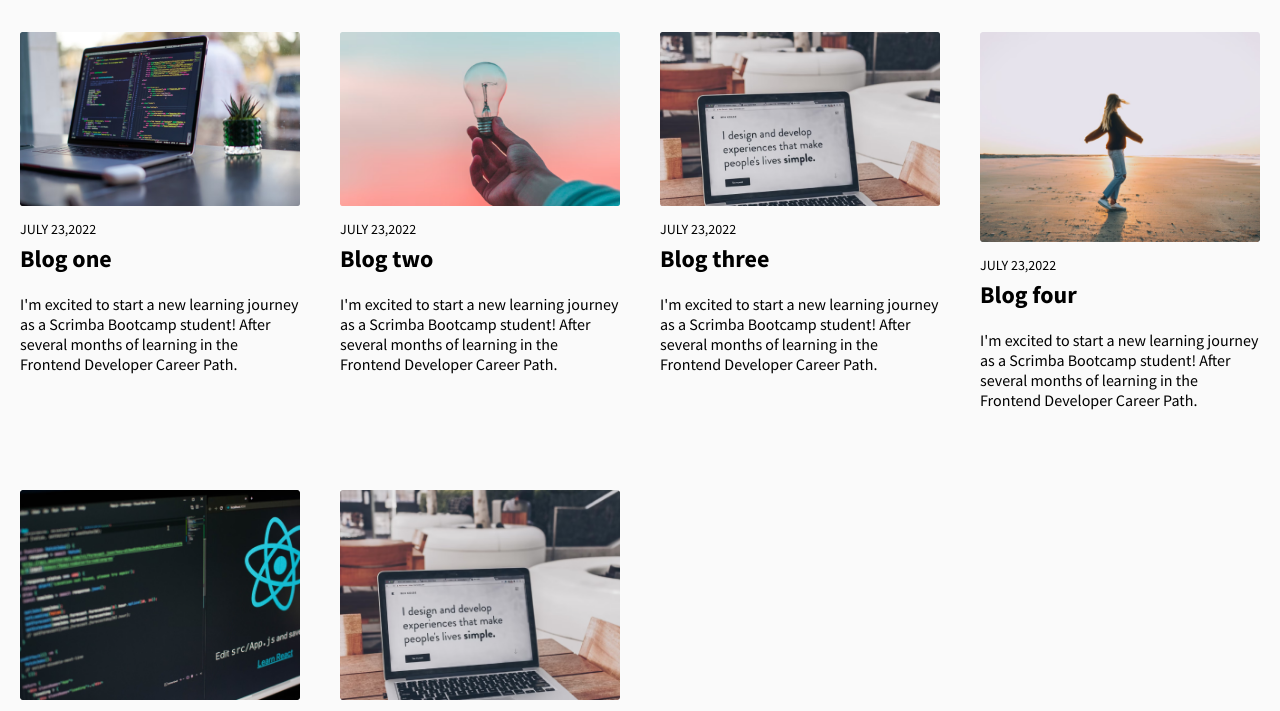
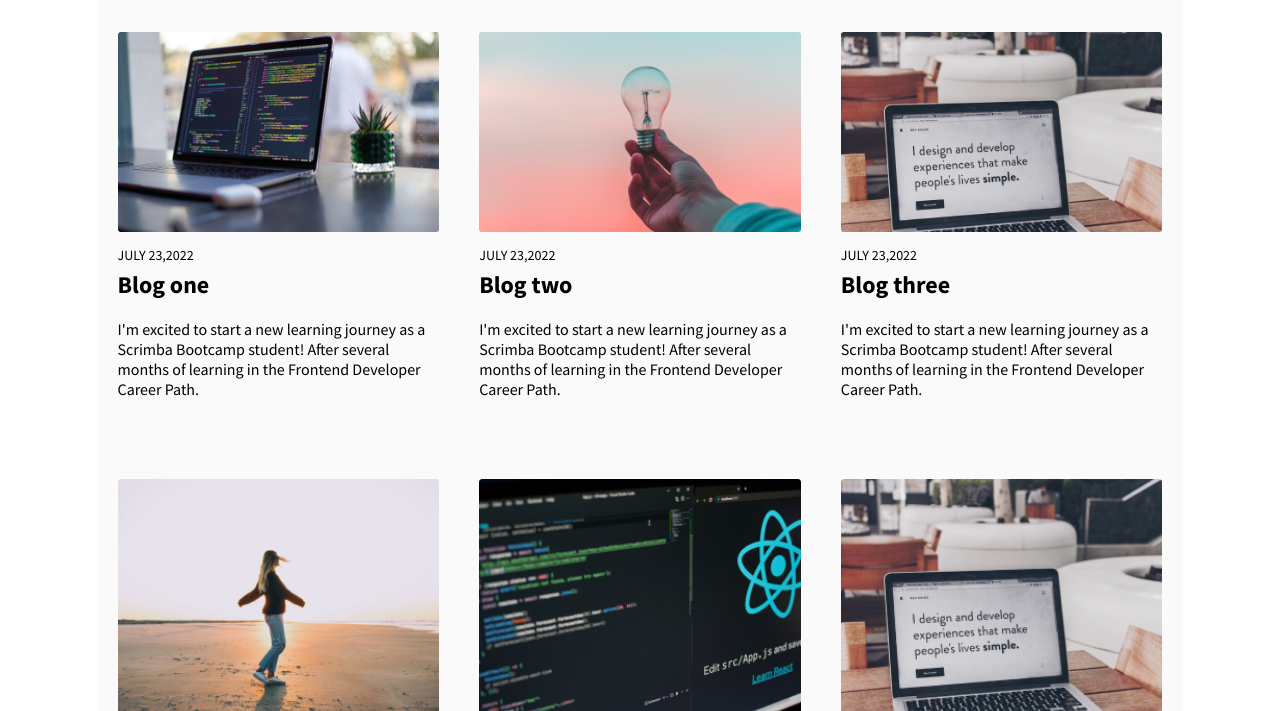
Before and after one commit to agnesnora/learning-journal, a plain HTML site: page index.html in a window 1280 px wide. Shown: the part 375-1086 px from the top of the page. Drawn offline with Linux system fonts and the light colour scheme.

Commit message:
adding max width to body

```diff
--- a/style.css
+++ b/style.css
@@ -4,9 +4,9 @@
 
 html,
 body {
-  margin: 0;
+  margin: 0 auto;
   font-family: "Source Sans Pro", sans-serif;
-  max-width: 100vw;
+  max-width: 1085px;
 }
 
 /**************
```
